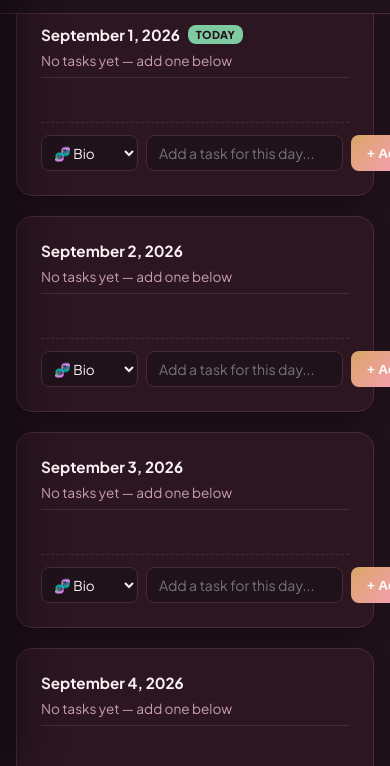
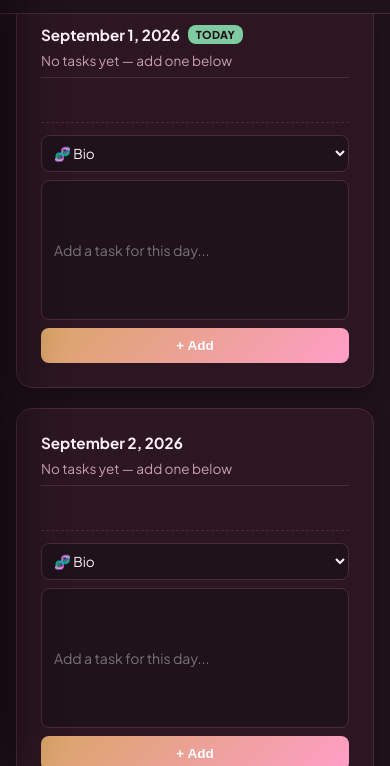
Before and after one commit to studymylove/studymylove.github.io, a plain HTML site: page index.html in a window 390 px wide. Shown: the part 78-844 px from the top of the page. Drawn offline with nearby package versions, Linux system fonts and the light colour scheme.

Commit message:
Update index.html

```diff
--- a/index.html
+++ b/index.html
@@ -330,16 +330,16 @@
     .task-del-btn:hover { color: var(--accent-red); background: rgba(224,96,126,0.12); }
 
     .add-task-row {
-      display: flex; gap: 8px; margin-top: 12px; padding-top: 12px;
+      display: flex; flex-wrap: wrap; gap: 8px; margin-top: 12px; padding-top: 12px;
       border-top: 1px dashed var(--border);
     }
     .add-task-select {
       background: var(--bg-color); border: 1px solid var(--border); color: var(--text-main);
-      border-radius: 8px; padding: 0 8px; font-family: inherit; font-size: 0.85rem; outline: none;
+      border-radius: 8px; padding: 8px; font-family: inherit; font-size: 0.85rem; outline: none;
       flex-shrink: 0;
     }
     .add-task-input {
-      flex: 1; background: var(--bg-color); border: 1px solid var(--border); color: var(--text-main);
+      flex: 1 1 140px; min-width: 0; background: var(--bg-color); border: 1px solid var(--border); color: var(--text-main);
       border-radius: 8px; padding: 8px 12px; font-family: inherit; font-size: 0.88rem; outline: none;
       transition: border-color .15s ease;
     }
@@ -347,8 +347,8 @@
     .add-task-btn {
       background: linear-gradient(135deg, var(--accent-purple), var(--accent-blue));
       border: none; color: #fff; font-weight: 700; font-size: 0.85rem;
-      padding: 0 16px; border-radius: 8px; cursor: pointer; white-space: nowrap;
-      transition: transform .15s ease;
+      padding: 8px 16px; border-radius: 8px; cursor: pointer; white-space: nowrap;
+      transition: transform .15s ease; flex-shrink: 0;
     }
     .add-task-btn:hover { transform: translateY(-1px); }
     .task-item.completed { background: #20121a30; border-color: #2a1520; }
@@ -609,6 +609,10 @@
       .modal-card h2 { font-size: 1.4rem; }
 
       .papers-drawer { width: 100vw; }
+
+      .add-task-row { flex-direction: column; align-items: stretch; }
+      .add-task-select { width: 100%; }
+      .add-task-btn { width: 100%; padding: 10px 0; }
     }
 
     /* extra-tight iPhone widths (SE, mini) */
```
